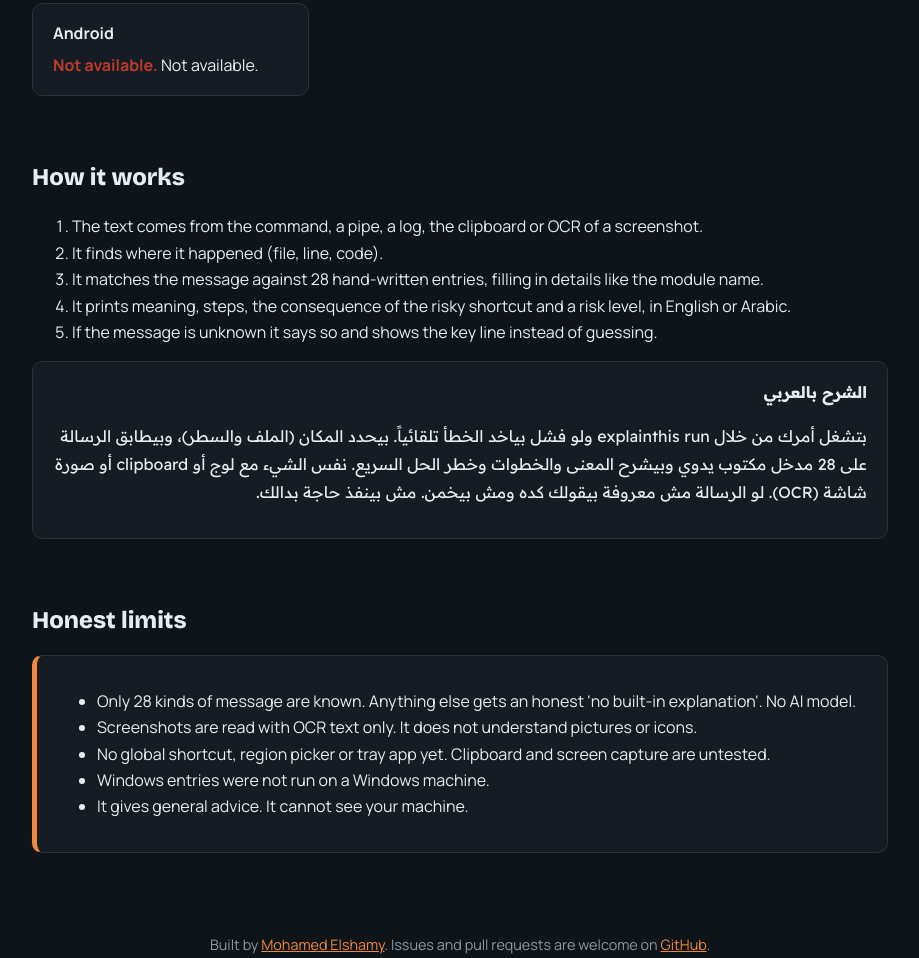
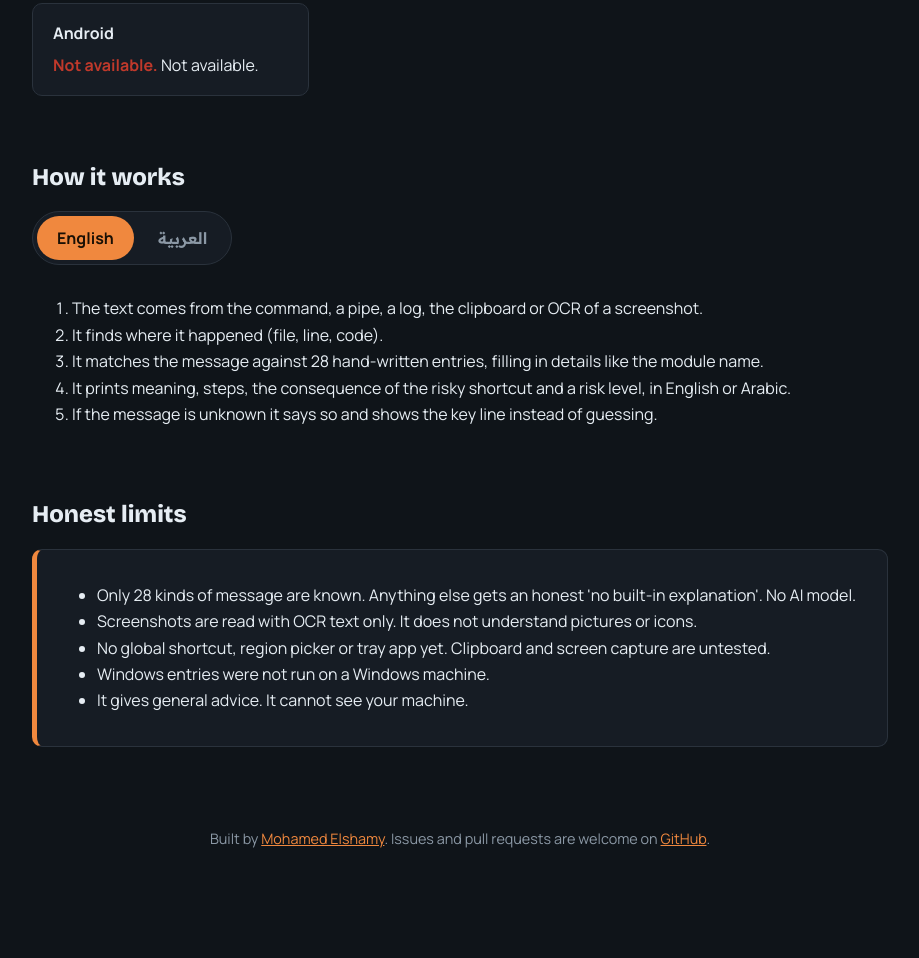
Before and after one commit to Hamasa-ElShamy/explainthis, a plain HTML site: page docs/index.html in a window 1280 px wide. Shown: the part 2148-3106 px from the top of the page, without its empty margins (180-1099 px from the left). After the commit the page ends 3059 px from the top, so only its background shows below. Drawn offline with nearby package versions, Linux system fonts and the light colour scheme.

Commit message:
Add Arabic/English toggle for the explainer (localStorage, browser-language default)

```diff
--- a/docs/index.html
+++ b/docs/index.html
@@ -40,6 +40,11 @@ h1{font-family:var(--head);font-size:clamp(2.1rem,8.5vw,3.1rem);overflow-wrap:br
 .card{transition:border-color .25s var(--ease-out),transform .25s var(--ease-out)}
 .card:hover{border-color:var(--acc);transform:translateY(-2px)}
 @media (prefers-reduced-motion:reduce){*,*:before,*:after{animation:none!important;transition:none!important}}
+
+/* language toggle */
+.langtoggle{display:inline-flex;gap:4px;margin:0 0 14px;background:var(--card);border:1px solid var(--line);border-radius:99px;padding:4px}
+.langtoggle button{border:0;background:transparent;color:var(--mut);font:inherit;font-weight:600;min-height:44px;padding:8px 20px;border-radius:99px;cursor:pointer;transition:background .2s var(--ease-out),color .2s var(--ease-out)}
+.langtoggle button[aria-pressed="true"]{background:var(--acc);color:var(--accfg)}
 </style></head><body>
 <header class="hero"><div class="wrap"><h1>ExplainThis</h1><p class="tag">Don&#x27;t just look at the error. Understand it.</p>
 <a class="btn" href="https://github.com/mohamed-elshamy-ai/explainthis">View on GitHub</a><a class="btn alt" href="#install">Install</a>
@@ -92,9 +97,24 @@ pip install .
 explainthis run -- python app.py</code></pre><div><span class="ok"><b>Tested.</b></span> Tested on Linux (Python 3.10). Screenshots need tesseract.</div></div>
 <div class="card"><h3>Android</h3><div><span class="no"><b>Not available.</b></span> Not available.</div></div>
 </div></section>
-<section><h2>How it works</h2><ol><li>The text comes from the command, a pipe, a log, the clipboard or OCR of a screenshot.</li><li>It finds where it happened (file, line, code).</li><li>It matches the message against 28 hand-written entries, filling in details like the module name.</li><li>It prints meaning, steps, the consequence of the risky shortcut and a risk level, in English or Arabic.</li><li>If the message is unknown it says so and shows the key line instead of guessing.</li></ol>
-<div class="card" dir="rtl" lang="ar" style="text-align:start"><b>الشرح بالعربي</b><p>بتشغل أمرك من خلال explainthis run ولو فشل بياخد الخطأ تلقائياً. بيحدد المكان (الملف والسطر)، وبيطابق الرسالة على 28 مدخل مكتوب يدوي وبيشرح المعنى والخطوات وخطر الحل السريع. نفس الشيء مع لوج أو clipboard أو صورة شاشة (OCR). لو الرسالة مش معروفة بيقولك كده ومش بيخمن. مش بينفذ حاجة بدالك.</p></div></section>
+<section class="how-section"><h2><span class="lang-en">How it works</span><span class="lang-ar" hidden>إزاي بيشتغل</span></h2><div class="langtoggle" role="group" aria-label="Language / اللغة"><button type="button" data-lang="en" aria-pressed="true">English</button><button type="button" data-lang="ar" aria-pressed="false">العربية</button></div><div class="lang-en"><ol><li>The text comes from the command, a pipe, a log, the clipboard or OCR of a screenshot.</li><li>It finds where it happened (file, line, code).</li><li>It matches the message against 28 hand-written entries, filling in details like the module name.</li><li>It prints meaning, steps, the consequence of the risky shortcut and a risk level, in English or Arabic.</li><li>If the message is unknown it says so and shows the key line instead of guessing.</li></ol>
+</div><div class="card lang-ar" dir="rtl" lang="ar" style="text-align:start"><b>الشرح بالعربي</b><p>بتشغل أمرك من خلال explainthis run ولو فشل بياخد الخطأ تلقائياً. بيحدد المكان (الملف والسطر)، وبيطابق الرسالة على 28 مدخل مكتوب يدوي وبيشرح المعنى والخطوات وخطر الحل السريع. نفس الشيء مع لوج أو clipboard أو صورة شاشة (OCR). لو الرسالة مش معروفة بيقولك كده ومش بيخمن. مش بينفذ حاجة بدالك.</p></div></section>
 <section><h2>Honest limits</h2><div class="card warn"><ul><li>Only 28 kinds of message are known. Anything else gets an honest &#x27;no built-in explanation&#x27;. No AI model.</li><li>Screenshots are read with OCR text only. It does not understand pictures or icons.</li><li>No global shortcut, region picker or tray app yet. Clipboard and screen capture are untested.</li><li>Windows entries were not run on a Windows machine.</li><li>It gives general advice. It cannot see your machine.</li></ul></div></section>
 </main>
 <footer>Built by <a href="https://github.com/mohamed-elshamy-ai">Mohamed Elshamy</a>. Issues and pull requests are welcome on <a href="https://github.com/mohamed-elshamy-ai/explainthis">GitHub</a>.</footer>
-</body></html>
+<script>
+(function(){
+ var KEY='site-lang';
+ function apply(lang){
+  document.querySelectorAll('.lang-en').forEach(function(e){e.hidden=lang!=='en'});
+  document.querySelectorAll('.lang-ar').forEach(function(e){e.hidden=lang!=='ar'});
+  document.querySelectorAll('.langtoggle button').forEach(function(b){b.setAttribute('aria-pressed',b.dataset.lang===lang?'true':'false')});
+  document.querySelectorAll('.how-section').forEach(function(s){s.dir=lang==='ar'?'rtl':'ltr'});
+  try{localStorage.setItem(KEY,lang)}catch(e){}
+ }
+ var def=(navigator.language||'en').toLowerCase().indexOf('ar')===0?'ar':'en';
+ var saved=null; try{saved=localStorage.getItem(KEY)}catch(e){}
+ apply(saved||def);
+ document.querySelectorAll('.langtoggle button').forEach(function(b){b.addEventListener('click',function(){apply(b.dataset.lang)})});
+})();
+</script></body></html>
```
